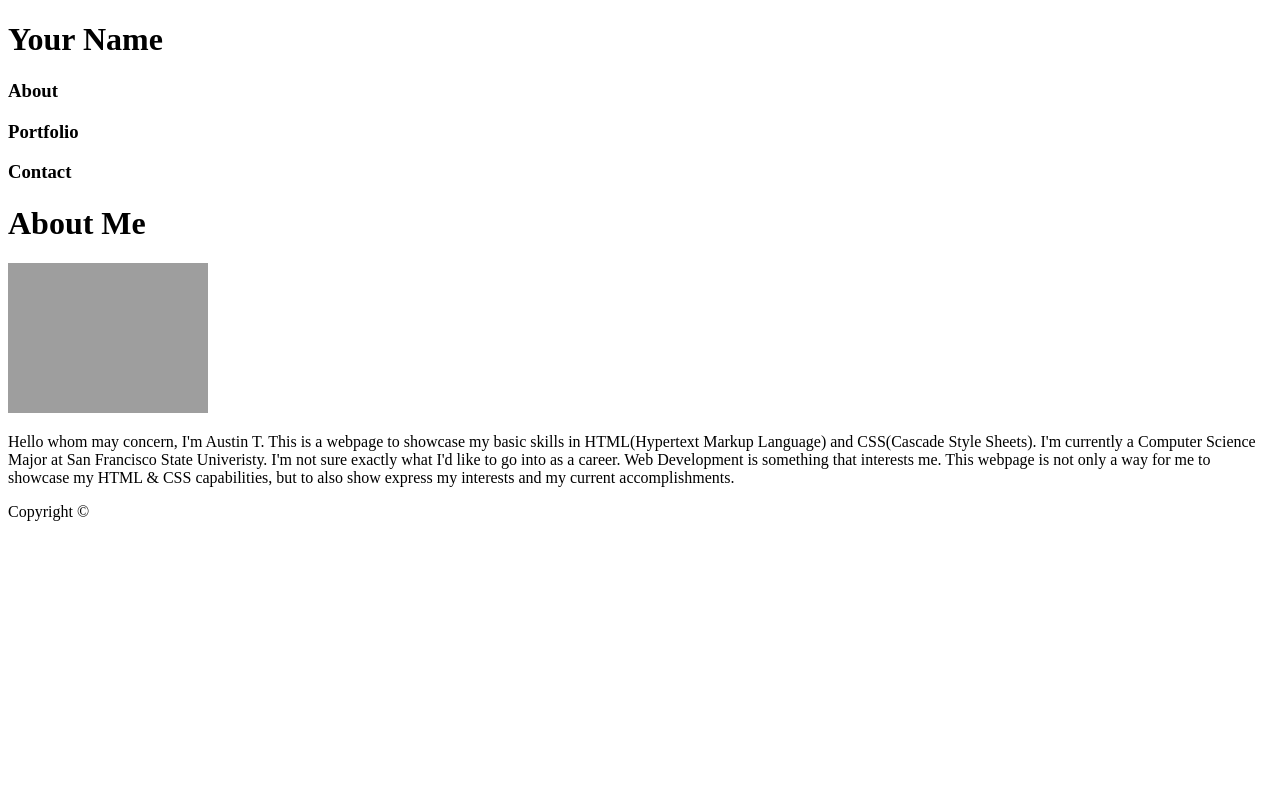
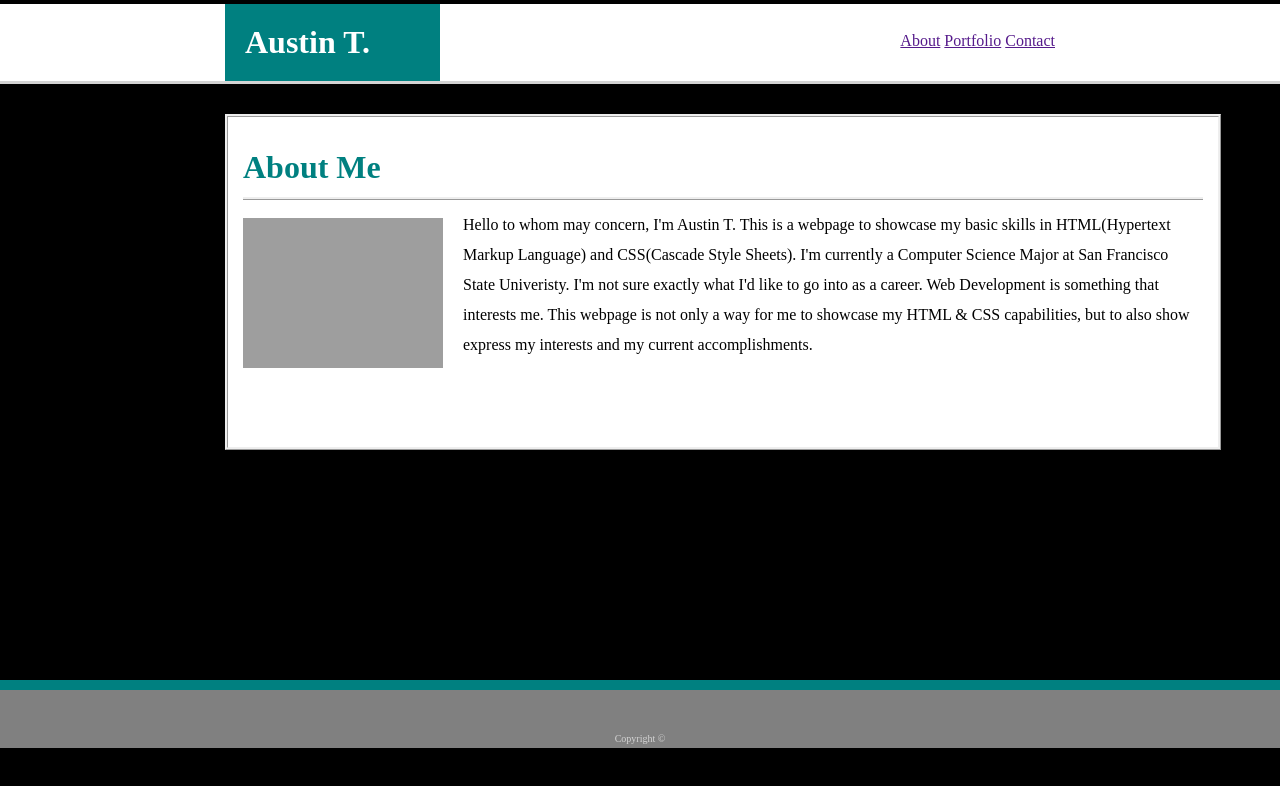
Before and after one commit to atsang14/Basic-Portfolio-op2, a plain HTML site: page index.html in a window 1280 px wide. Drawn offline with Linux system fonts and the light colour scheme; grey boxes are pictures that could not be loaded.

Commit message:
first draft of adding CSS to the HTML index

```diff
--- a/index.html
+++ b/index.html
@@ -2,32 +2,133 @@
 <html>
 <head>
 	<title>About Austin</title>
-	 <!-- <link rel="stylesheet" href="http://meyerweb.com/eric/tools/css/reset/reset.css"> -->
+<!-- 	 <link rel="stylesheet" href="http://meyerweb.com/eric/tools/css/reset/reset.css">-->
 </head>
+<style type="text/css">
+
+	html, body {
+	    margin: 0;
+	    margin-top: 2px;
+	    padding: 0;
+	}
+
+	#all {
+		margin-bottom: 50px;
+		/*background image goes here */
+		background-image:
+		height: 676px;
+	}
+
+	body {
+		background: black;
+	}
+	header {
+		border-bottom-style: solid;
+		border-color: lightgrey;
+		height: 77px;
+		background-color: white;
+	}
+	#name{
+		background: teal;
+		color: white;
+		margin-top: 0px;
+		margin-left: 225px;
+		padding: 20px;
+		width: 175px;
+	}
+	ul {
+    	list-style-type: none;
+	    margin: 0;
+	    padding: 0;
+	    float: right;
+	    position: relative;
+	    bottom: 70px;
+	    margin-right: 225px;
+	}
+
+	li {
+	    display: inline;
+	}
+
+	#main {
+		width: 960px;
+		margin-top: 30px;
+		margin-left: 225px;
+		border-style: ridge;
+		padding: 15px;
+		height: 300px;
+		background-color: white;
+	}
+
+	#aboutMe {
+	    border-bottom-style: ridge;
+	    padding-bottom: 11px;
+	    position: relative;
+	    bottom: 4px;
+	    color: teal;
+	}
+
+	#pic {
+		position: relative;
+		bottom: 8px;
+	}
+
+	#paragraph {
+	    width: 740px;
+	    line-height: 30px;
+	    position: relative;
+	    bottom: 186px;
+	    left: 220px;
+	}
+
+	footer {
+	    font-size: 10px;
+	    background-color: grey;
+	    color: lightgrey;
+	    text-align: center;
+	    height: 58px;
+	    margin-top: 230px;
+	}
+
+	#teal {
+		height: 10px;
+		background-color: teal;
+		position: relative;
+		top: 230px
+	}
+
+	#copyRight {
+		position: relative;
+		top: 43px;
+	}
+</style>
 <body>
-	<div>
-		<div>
-			<h1>Your Name</h1>
+	<div id="all">
+		<header>
+		<h1 id="name">Austin T.</h1>
+			<ul>
+			  <li><a href="">About</a></li>
+			  <li><a href="">Portfolio</a></li>
+			  <li><a href="">Contact</a></li>
+			</ul>
+		</header>
+		<div id="main">
+			<h1 id="aboutMe">About Me</h1>
+			<img id="pic" src="assets/images/austin_1.jpg" width="200" height="150">
+			<p id="paragraph">
+				Hello to whom may concern,
+
+					I'm Austin T. This is a webpage to showcase my basic skills in HTML(Hypertext Markup Language) and CSS(Cascade Style Sheets).
+
+					I'm currently a Computer Science Major at San Francisco State Univeristy. I'm not sure exactly what I'd like to go into as a career. Web Development is something that interests me. This webpage is not only a way for me to showcase my HTML & CSS capabilities, but to also show express my interests and my current accomplishments.
+			</p>
+
 		</div>
-		<div>
-			<h3>About</h3>
-			<h3>Portfolio</h3>
-			<h3>Contact</h3>
-		</div>
+		<div id="teal"></div>
+		<footer>
+			<p id="copyRight">Copyright &#169;</p>
+		</footer>
 	</div>
-	<div>
-		<h1>About Me</h1>
-		<img src="assets/images/austin_1.jpg" width="200" height="150">
-		<p>
-			Hello whom may concern,
 
-				I'm Austin T. This is a webpage to showcase my basic skills in HTML(Hypertext Markup Language) and CSS(Cascade Style Sheets).
-
-				I'm currently a Computer Science Major at San Francisco State Univeristy. I'm not sure exactly what I'd like to go into as a career. Web Development is something that interests me. This webpage is not only a way for me to showcase my HTML & CSS capabilities, but to also show express my interests and my current accomplishments.
-		</p>
-		<p>
-			Copyright &#169;
-		</p>
-	</div>
 </body>
 </html>
```
Also changed, not shown: assets/images/concrete-texture.png (added), 3 other files.
